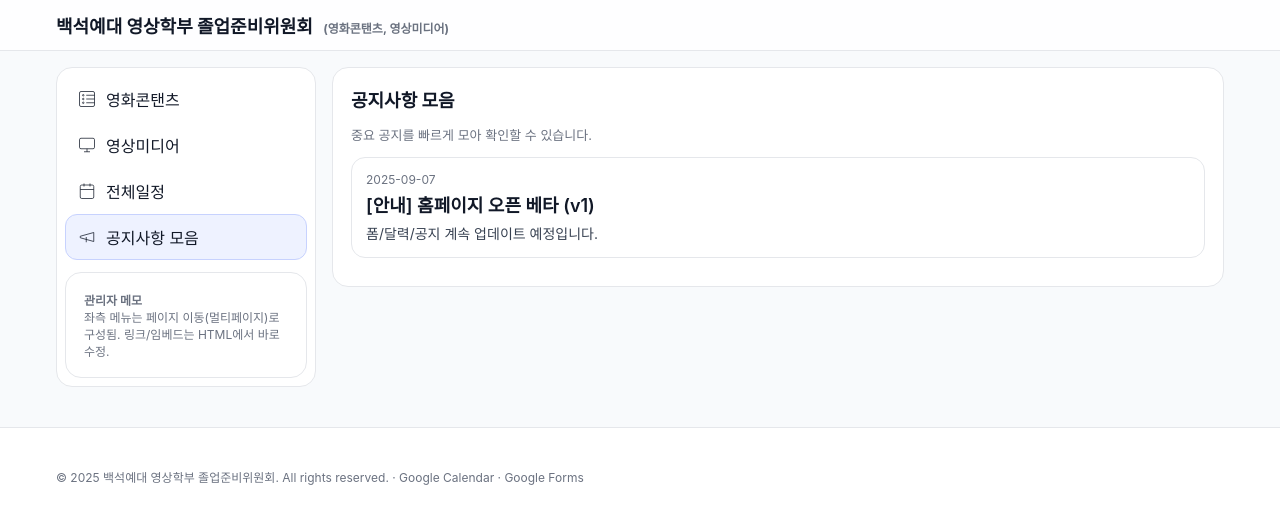
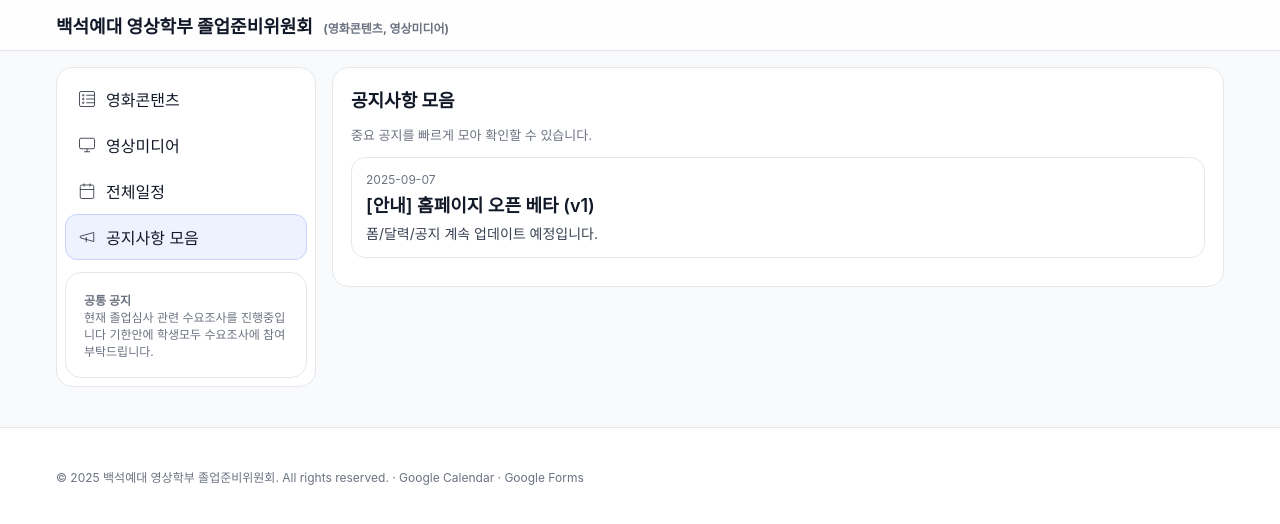
Before and after one commit to haexhanji/bau, a plain HTML site: page notices.html in a window 1280 px wide. Drawn offline with Linux system fonts and the light colour scheme.

Commit message:
Update notices.html

```diff
--- a/notices.html
+++ b/notices.html
@@ -3,14 +3,14 @@
 <head>
   <meta charset="utf-8"/>
   <meta name="viewport" content="width=device-width, initial-scale=1"/>
-  <title>백석예대 영상학부 졸업준비위원회 (영화콘탠츠, 영상미디어)</title>
+  <title>백석예대 영상학부 졸업준비위원회 (영화콘텐츠, 영상미디어)</title>
   <link rel="stylesheet" href="css/style.css"/>
 </head>
 <body>
   <header class="header">
     <div class="header-inner container">
       <button id="menutgl" class="mobonly menu" aria-label="메뉴">☰</button>
-      <div class="title">백석예대 영상학부 졸업준비위원회 <span class="subtitle">(영화콘탠츠, 영상미디어)</span></div>
+      <div class="title">백석예대 영상학부 졸업준비위원회 <span class="subtitle">(영화콘텐츠, 영상미디어)</span></div>
     </div>
   </header>
 
@@ -23,7 +23,7 @@
       <a class="navbtn" data-route="notices" href="notices.html"><svg class="icon" viewBox="0 0 24 24" fill="none" stroke="currentColor"><path d="M3 11l18-5v12L3 13v-2z"/><path d="M11 12v7"/></svg><span>공지사항 모음</span></a>
 
       <div class="card" style="margin-top:12px">
-        <div class="small"><b>관리자 메모</b><br/> 좌측 메뉴는 페이지 이동(멀티페이지)로 구성됨. 링크/임베드는 HTML에서 바로 수정.</div>
+        <div class="small"><b>공통 공지 </b><br/> 현재 졸업심사 관련 수요조사를 진행중입니다 기한안에 학생모두 수요조사에 참여 부탁드립니다.</div>
       </div>
     </aside>
 
```
